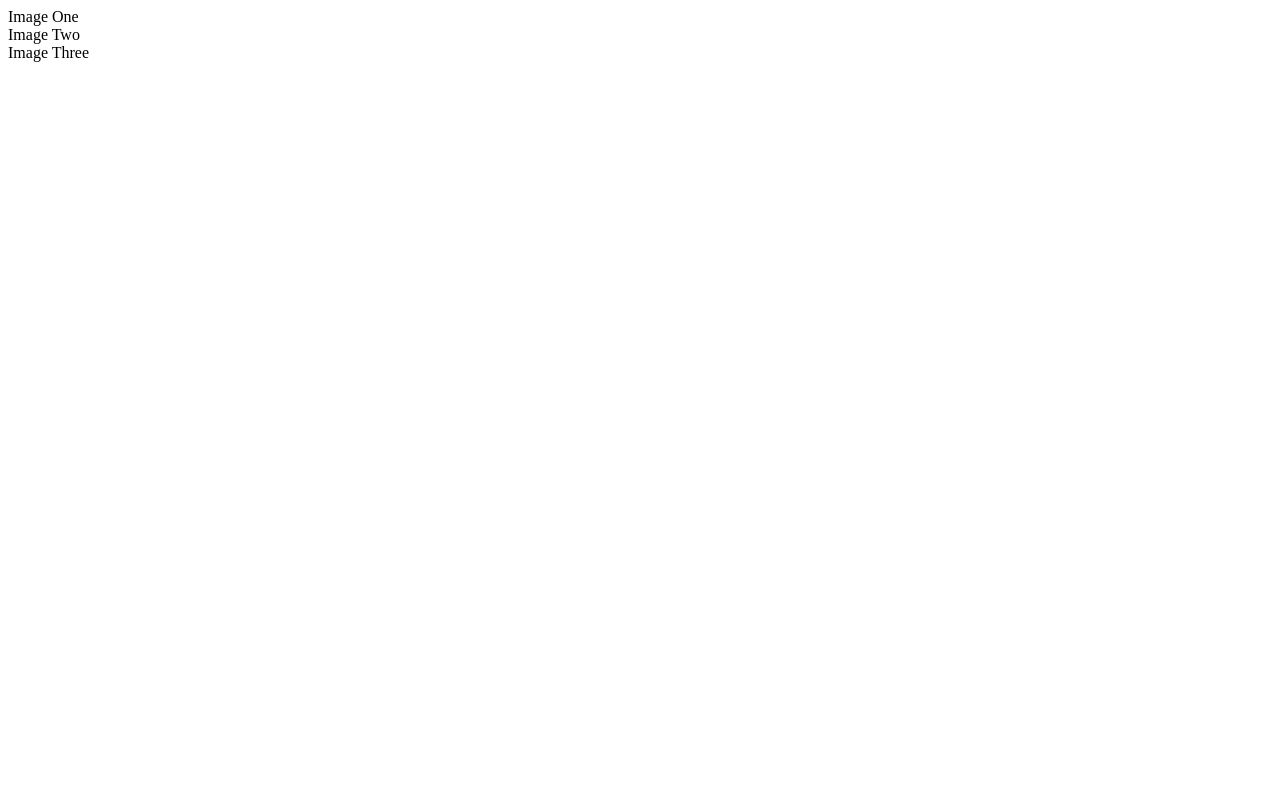
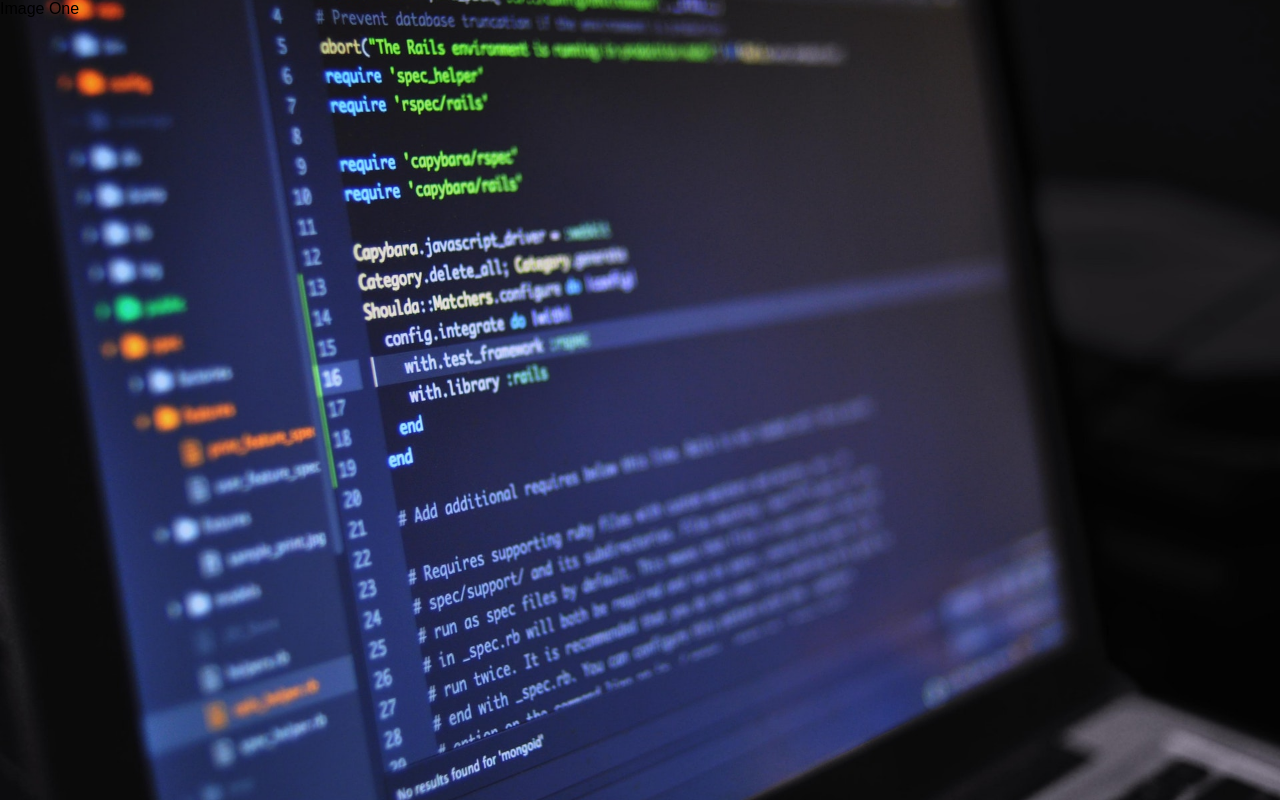
Before and after one commit to deepkokje/Image---Slider, a plain HTML site: page index.html in a window 1280 px wide. Drawn offline with Linux system fonts and the light colour scheme.

Commit message:
finalhtml

```diff
--- a/index.html
+++ b/index.html
@@ -11,19 +11,21 @@
         <div class="wrap">
                 <div id="arrow-left" class="arrow"></div>
                 <div id="slider">
-      <div class="slide slide1"></div>
+                  <div class="slide slide1">
                     <div class="slide-content">
                       <span>Image One</span>
                     </div>
-      <div class="slide slide2"></div>
+                  </div>
+                  <div class="slide slide2">
                     <div class="slide-content">
                       <span>Image Two</span>
                     </div>
-      <div class="slide slide3"></div>
+                  </div>
+                  <div class="slide slide3">
                     <div class="slide-content">
                       <span>Image Three</span>
                     </div>
                   </div>
-    <div id="arrow-left" class="arrow"></div>
-</body>
-</html>
+                </div>
+                <div id="arrow-right" class="arrow"></div>
+              </div>
--- a/style.css
+++ b/style.css
@@ -0,0 +1,20 @@
+body, #slider, .wrap,.slide-content{
+margin: 0;
+padding: 0;
+font-family: Arial ,Helvetica, sans-serif;
+width: 100%;
+height: 100vh;
+overflow-x: hidden;
+}
+
+.wrap{position: relative;}
+
+.slide{
+ background-size: cover;
+ background-position: center;
+ background-repeat: no-repeat;
+
+}
+.slide1{background-image: url('image1.jpeg')}
+.slide2{background-image: url('image2.jpeg')}
+.slide3{background-image: url('image3.jpeg')}
```
Also changed, not shown: image1.jpeg (renamed from images/image1.jpg.jpeg), image2.jpeg (renamed from images/image2.jpg.jpeg), image3.jpeg (renamed from images/image3.jpg.jpeg). Lines whose indentation alone changed are shown as unchanged.
